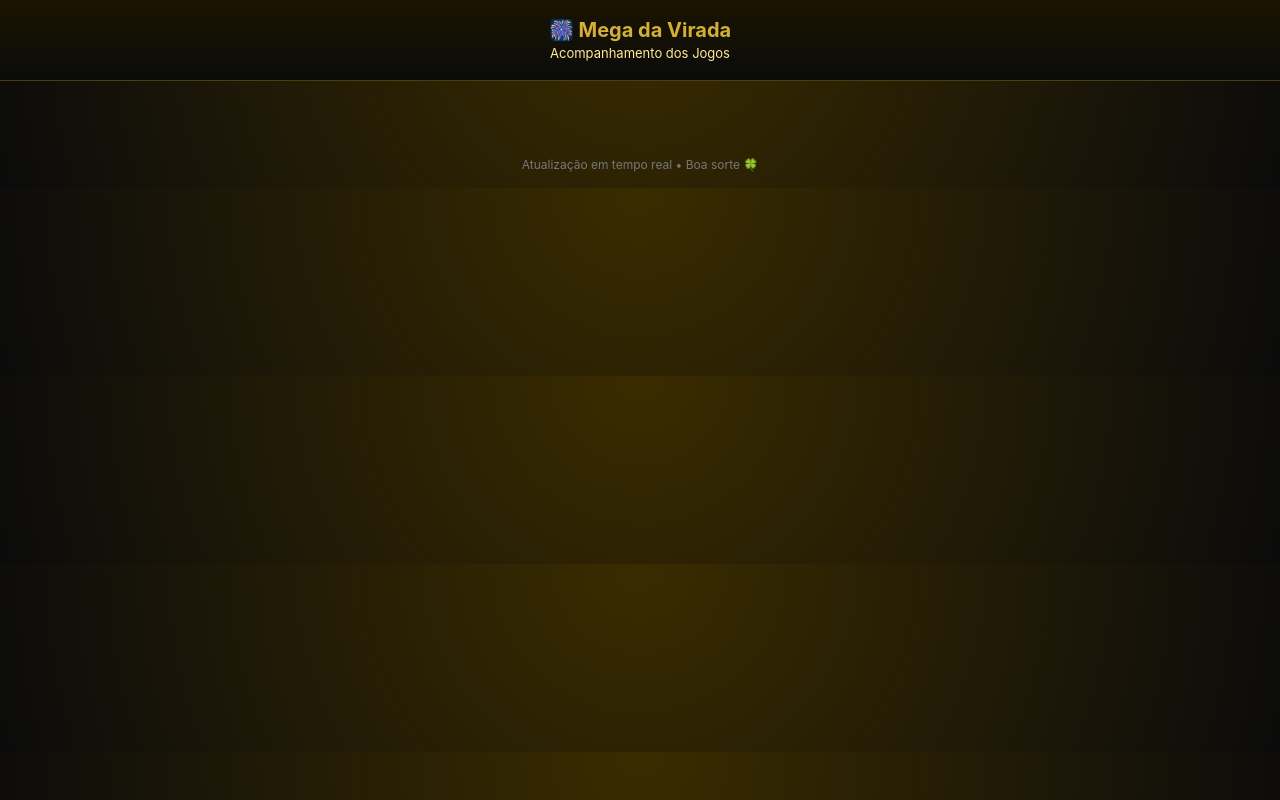
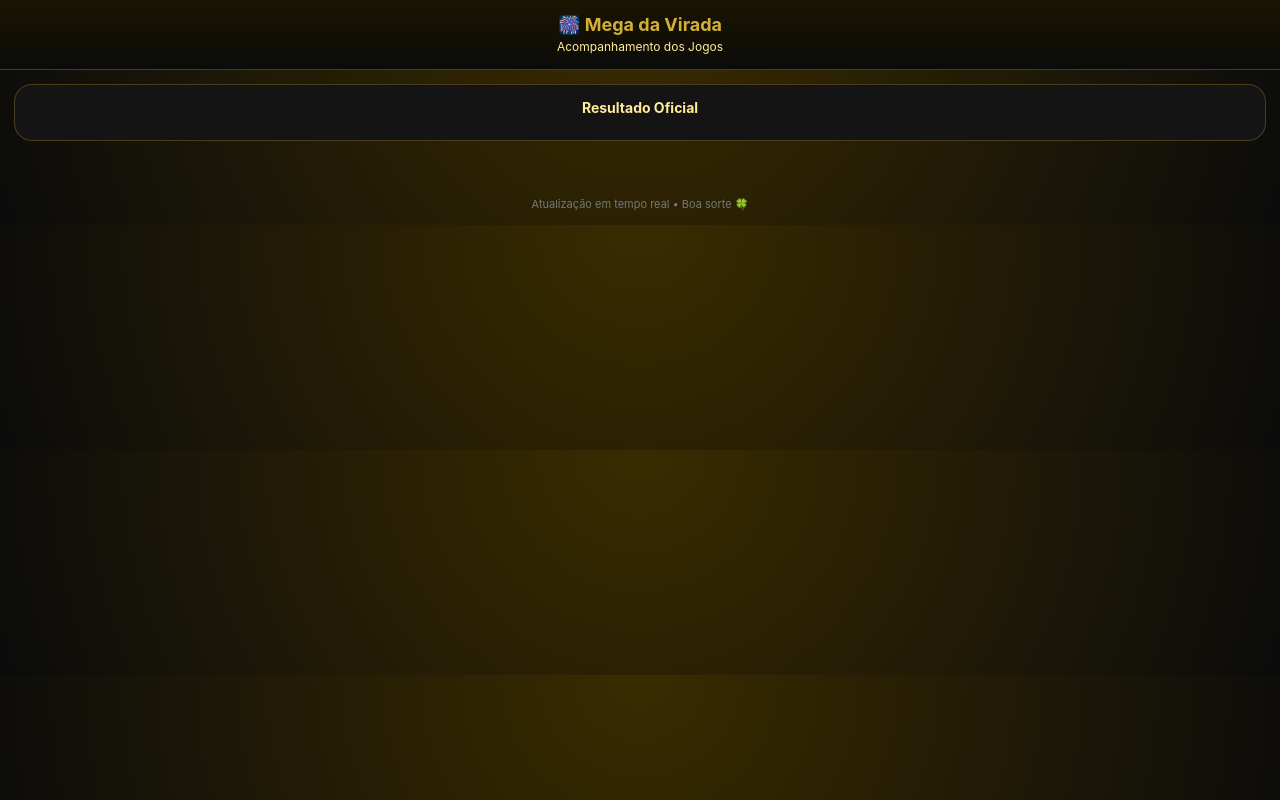
Before and after one commit to tvclena/megaadm, a plain HTML site: page resultados.html in a window 1280 px wide. Drawn offline with nearby package versions, Linux system fonts and the light colour scheme.

Commit message:
Update resultados.html

```diff
--- a/resultados.html
+++ b/resultados.html
@@ -18,36 +18,50 @@ body{
 
 /* HEADER */
 header{
-  padding:18px 14px;
+  padding:14px 12px;
   text-align:center;
   background:linear-gradient(180deg,#1a1400,#0b0b0b);
   border-bottom:1px solid #d4af3744;
 }
 header h1{
   margin:0;
-  font-size:20px;
+  font-size:18px;
   color:#d4af37;
 }
 header span{
-  font-size:13px;
+  font-size:12px;
   color:#ffeb99;
 }
 
-/* RESULTADO TOPO */
+/* RESULTADO CARD */
+.resultado-card{
+  margin:14px;
+  padding:14px;
+  background:#141414;
+  border:1px solid #d4af3744;
+  border-radius:18px;
+  text-align:center;
+}
+.resultado-card h2{
+  margin:0 0 10px;
+  font-size:14px;
+  color:#ffeb99;
+}
+
 .resultado{
   display:flex;
   justify-content:center;
   gap:10px;
-  padding:16px 10px;
   flex-wrap:wrap;
 }
 .bola{
-  width:42px;height:42px;
+  width:44px;height:44px;
   border-radius:50%;
   display:flex;
   align-items:center;
   justify-content:center;
   font-weight:700;
+  font-size:15px;
   background:#1f1f1f;
   border:2px solid #333;
 }
@@ -70,6 +84,7 @@ header span{
   border:1px solid #d4af3744;
   border-radius:18px;
   padding:14px;
+  box-shadow:0 6px 16px rgba(0,0,0,.35);
 }
 
 .card.win{
@@ -79,8 +94,9 @@ header span{
 }
 
 .card h3{
-  margin:0 0 8px;
-  font-size:14px;
+  margin:0 0 6px;
+  font-size:13px;
+  letter-spacing:.4px;
   color:#ffeb99;
 }
 
@@ -89,6 +105,7 @@ header span{
   display:flex;
   flex-wrap:wrap;
   gap:8px;
+  margin-top:6px;
 }
 .num{
   width:34px;height:34px;
@@ -110,15 +127,16 @@ header span{
 /* ACERTOS */
 .acertos{
   margin-top:8px;
-  font-size:13px;
+  font-size:12px;
   font-weight:600;
+  opacity:.9;
 }
 
 /* FOOTER */
 footer{
   text-align:center;
-  padding:16px;
-  font-size:12px;
+  padding:14px;
+  font-size:11px;
   color:#777;
 }
 </style>
@@ -132,7 +150,10 @@ footer{
 </header>
 
 <!-- RESULTADO -->
-<div class="resultado" id="resultado"></div>
+<div class="resultado-card">
+  <h2>Resultado Oficial</h2>
+  <div class="resultado" id="resultado"></div>
+</div>
 
 <!-- LISTA -->
 <div class="lista" id="lista"></div>
@@ -168,15 +189,13 @@ function renderResultado(){
   div.innerHTML = '';
 
   if(resultadoAtual.length === 0){
-    div.innerHTML = '<span style="color:#777">Resultado ainda não informado</span>';
+    div.innerHTML = '<span style="color:#777">Ainda não informado</span>';
     return;
   }
 
   resultadoAtual.forEach(n=>{
     div.innerHTML += `
-      <div class="bola hit">
-        ${String(n).padStart(2,'0')}
-      </div>
+      <div class="bola hit">${String(n).padStart(2,'0')}</div>
     `;
   });
 }
@@ -214,7 +233,6 @@ async function carregarJogos(){
   });
 }
 
-// init
 async function init(){
   await carregarResultado();
   await carregarJogos();
```
